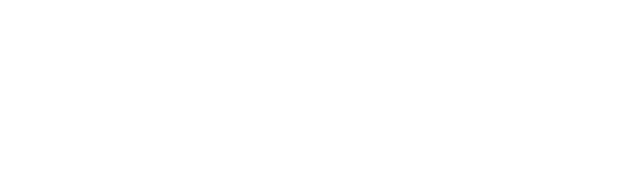
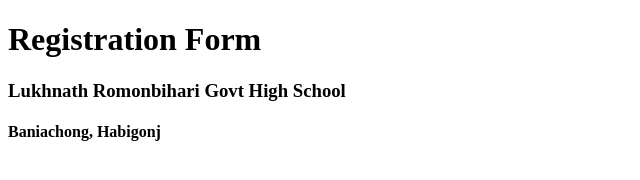
Before and after one commit to anujdeb99/my-5th-repo, a plain HTML site: page index.html in a window 1280 px wide. Shown: the whole page, without its empty margins (0-640 px from the left). Drawn offline with Linux system fonts and the light colour scheme.

Commit message:
Git From

```diff
--- a/index.html
+++ b/index.html
@@ -4,9 +4,13 @@
     <meta charset="UTF-8">
     <meta http-equiv="X-UA-Compatible" content="IE=edge">
     <meta name="viewport" content="width=device-width, initial-scale=1.0">
-    <title>My 5th Github Repo here</title>
+    <title>Student Registration Form</title>
+    <link rel="stylesheet" href="style.css">
+
 </head>
 <body>
-
+    <h1>Registration Form</h1>
+    <h3>Lukhnath Romonbihari Govt High School</h3>
+    <h4>Baniachong, Habigonj</h4>
 </body>
 </html>
```
